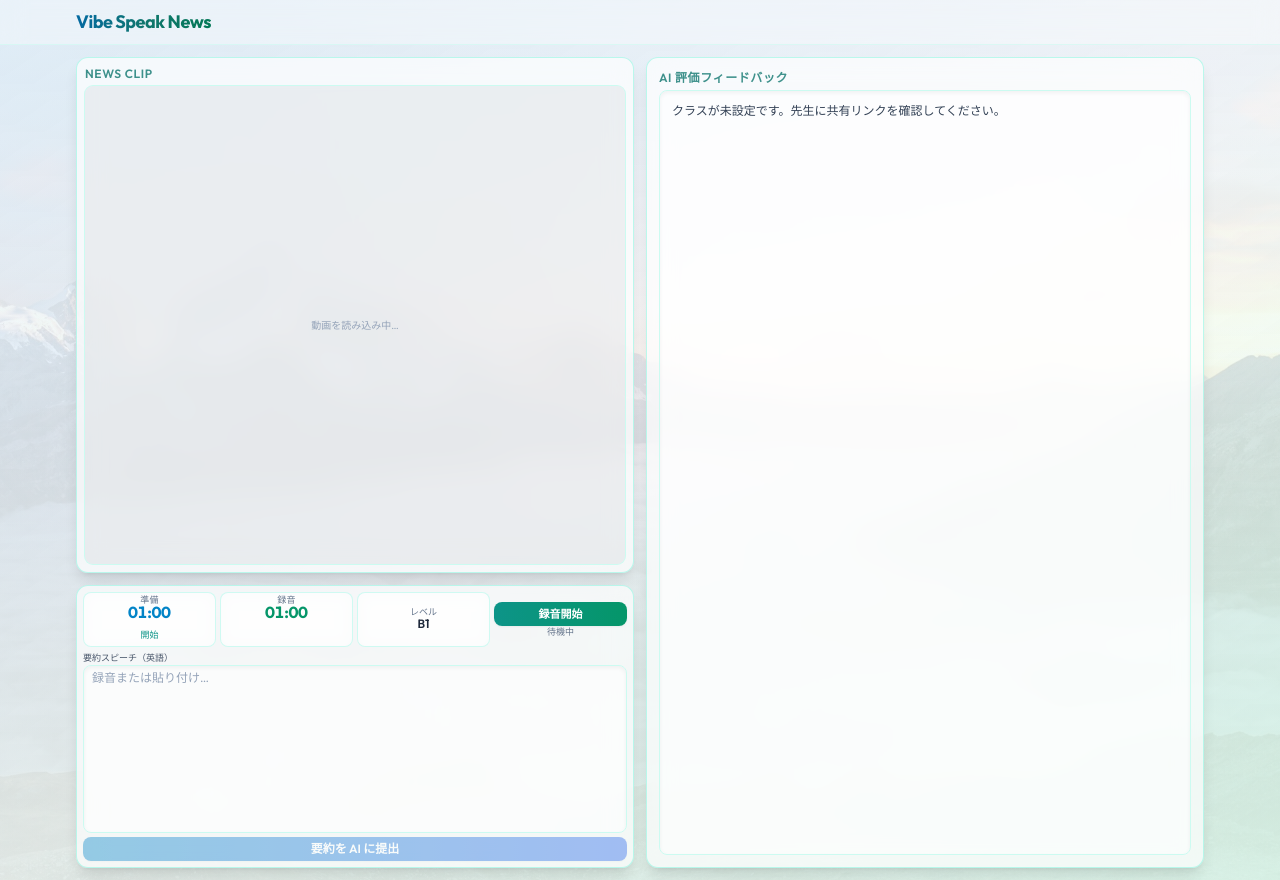
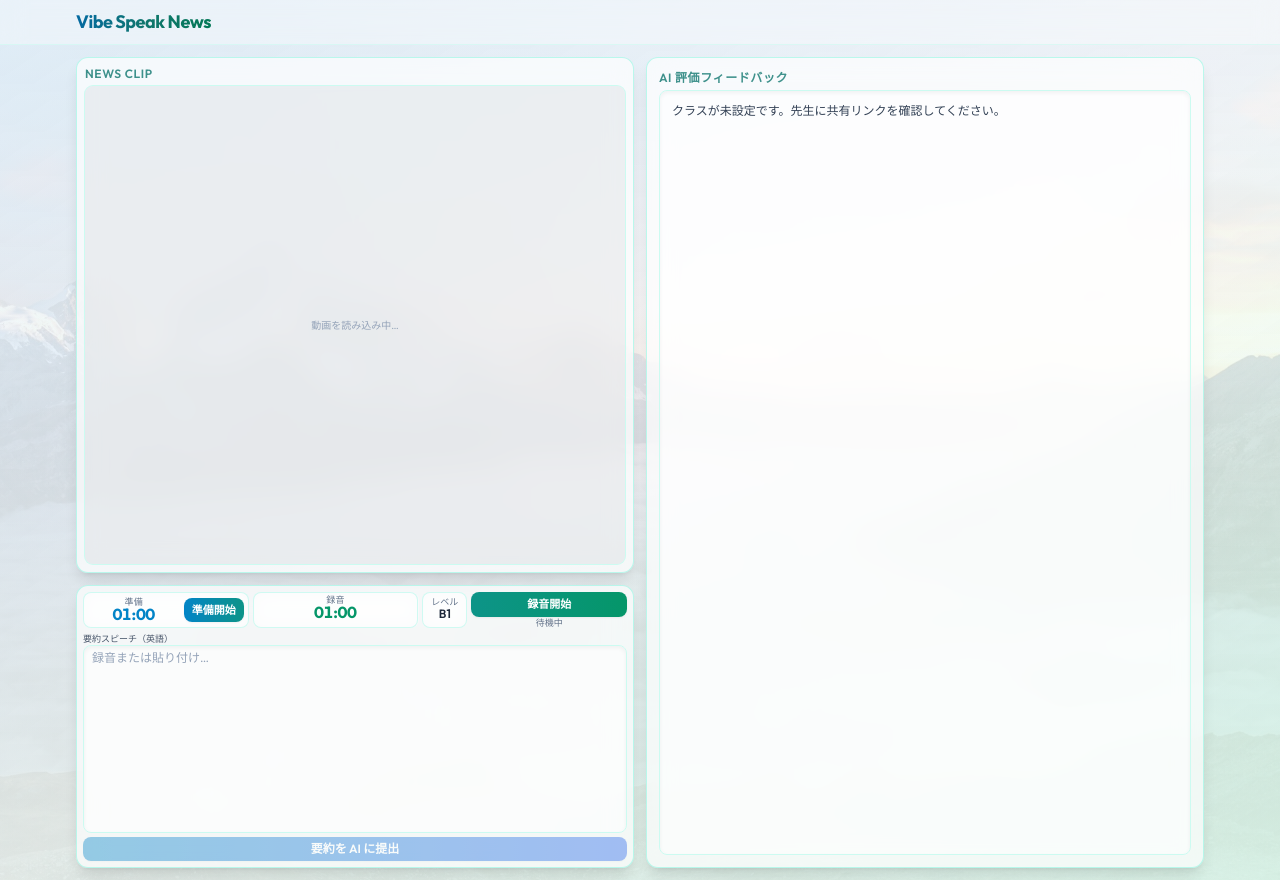
Before and after one commit to Seiichi1868/vibes-apps, a Flask app: page /news/ in a window 1280 px wide. Run offline with Flask 3, Linux system fonts and the light colour scheme; some libraries are stand-ins or nearby versions.

Commit message:
タイマー行を横並び化し準備開始をグラデーションボタンに
準備タイマーと準備開始ボタンを同一行に配置して高さを削減し、録音開始と同様のスタイルで視認性を向上。

Co-authored-by: Cursor <cursoragent@cursor.com>

```diff
--- a/static/news/js/main.js
+++ b/static/news/js/main.js
@@ -24,7 +24,6 @@
   const recordTimerEl = document.getElementById("record-timer");
   const prepTimerWrap = document.getElementById("prep-timer-wrap");
   const recordTimerWrap = document.getElementById("record-timer-wrap");
-  const timersRow = document.getElementById("timers-row");
   const prepStartBtn = document.getElementById("prep-start-btn");
   const recordBtn = document.getElementById("record-btn");
   const recordStatus = document.getElementById("record-status");
@@ -255,17 +254,12 @@
     recordRemaining = recordSeconds;
     updatePrepDisplay();
     updateRecordDisplay();
-    if (prepStartBtn) prepStartBtn.textContent = prepSeconds > 0 ? "開始" : "準備なし";
+    if (prepStartBtn) prepStartBtn.textContent = prepSeconds > 0 ? "準備開始" : "準備なし";
 
     const visible = timers.visible !== false;
     const showPrepTimer = visible && prepSeconds > 0;
     if (prepTimerWrap) prepTimerWrap.classList.toggle("hidden", !showPrepTimer);
     if (recordTimerWrap) recordTimerWrap.classList.toggle("hidden", !visible);
-    if (prepStartBtn) prepStartBtn.classList.toggle("hidden", !showPrepTimer);
-    if (timersRow) {
-      timersRow.classList.toggle("sm:grid-cols-4", visible);
-      timersRow.classList.toggle("sm:grid-cols-2", !visible);
-    }
   }
 
   function buildPlayerVars(start, end, subtitlesEnabled) {
@@ -689,7 +683,7 @@
     clearInterval(prepInterval);
     if (prepStartBtn) {
       prepStartBtn.disabled = false;
-      prepStartBtn.textContent = prepSeconds > 0 ? "開始" : "準備なし";
+      prepStartBtn.textContent = prepSeconds > 0 ? "準備開始" : "準備なし";
     }
     if (!recognition) recognition = initSpeechRecognition();
     if (!recognition) return;
--- a/templates/news/index.html
+++ b/templates/news/index.html
@@ -200,22 +200,27 @@
     </section>
 
     <section class="glass flex min-h-0 flex-col gap-1 rounded-xl p-1.5 shadow-lg sm:col-start-1 sm:row-start-2">
-      <div id="timers-row" class="grid shrink-0 grid-cols-2 gap-1 sm:grid-cols-4">
-        <div id="prep-timer-wrap" class="glass-inset rounded-lg px-1 py-0.5 text-center">
-          <p class="text-[9px] font-medium uppercase tracking-wide text-slate-500 leading-none">準備</p>
-          <p id="prep-timer" class="text-base font-bold tabular-nums leading-none text-sky-600">01:00</p>
-          <button type="button" id="prep-start-btn" class="text-[9px] font-medium leading-none text-teal-600 hover:text-teal-800">開始</button>
+      <div id="timers-row" class="flex shrink-0 flex-wrap items-stretch gap-1 sm:flex-nowrap">
+        <div id="prep-timer-wrap" class="glass-inset flex min-w-[calc(50%-2px)] flex-1 items-center gap-1 rounded-lg px-1 py-0.5 sm:min-w-0">
+          <div class="min-w-0 flex-1 text-center leading-none">
+            <p class="text-[9px] font-medium uppercase tracking-wide text-slate-500">準備</p>
+            <p id="prep-timer" class="text-base font-bold tabular-nums leading-none text-sky-600">01:00</p>
+          </div>
+          <button type="button" id="prep-start-btn"
+            class="shrink-0 rounded-lg bg-gradient-to-r from-sky-600 to-teal-600 px-2 py-1 text-[11px] font-semibold text-white shadow-sm transition hover:from-sky-500 hover:to-teal-500 disabled:cursor-not-allowed disabled:opacity-40">
+            準備開始
+          </button>
         </div>
-        <div id="record-timer-wrap" class="glass-inset rounded-lg px-1 py-0.5 text-center">
-          <p class="text-[9px] font-medium uppercase tracking-wide text-slate-500 leading-none">録音</p>
+        <div id="record-timer-wrap" class="glass-inset min-w-[calc(50%-2px)] flex-1 rounded-lg px-1 py-0.5 text-center leading-none sm:min-w-0">
+          <p class="text-[9px] font-medium uppercase tracking-wide text-slate-500">録音</p>
           <p id="record-timer" class="text-base font-bold tabular-nums leading-none text-emerald-600">01:00</p>
         </div>
-        <div class="glass-inset flex flex-col items-center justify-center rounded-lg px-1 py-0 text-center leading-none">
+        <div class="glass-inset flex min-w-[calc(50%-2px)] flex-col items-center justify-center rounded-lg px-2 py-0 text-center leading-none sm:min-w-0 sm:flex-none">
           <p class="text-[9px] font-medium text-slate-500">レベル</p>
           <p id="level-display" class="text-xs font-semibold text-slate-800">{{ initial_level }}</p>
           <input type="hidden" id="level-select" value="{{ initial_level }}">
         </div>
-        <div class="flex flex-col justify-center gap-0">
+        <div class="flex min-w-[calc(50%-2px)] flex-1 flex-col justify-center gap-0 sm:min-w-0">
           <button type="button" id="record-btn"
             class="w-full rounded-lg bg-gradient-to-r from-teal-600 to-emerald-600 px-2 py-1 text-[11px] font-semibold text-white shadow-sm hover:from-teal-500 hover:to-emerald-500 transition">
             録音開始
```
